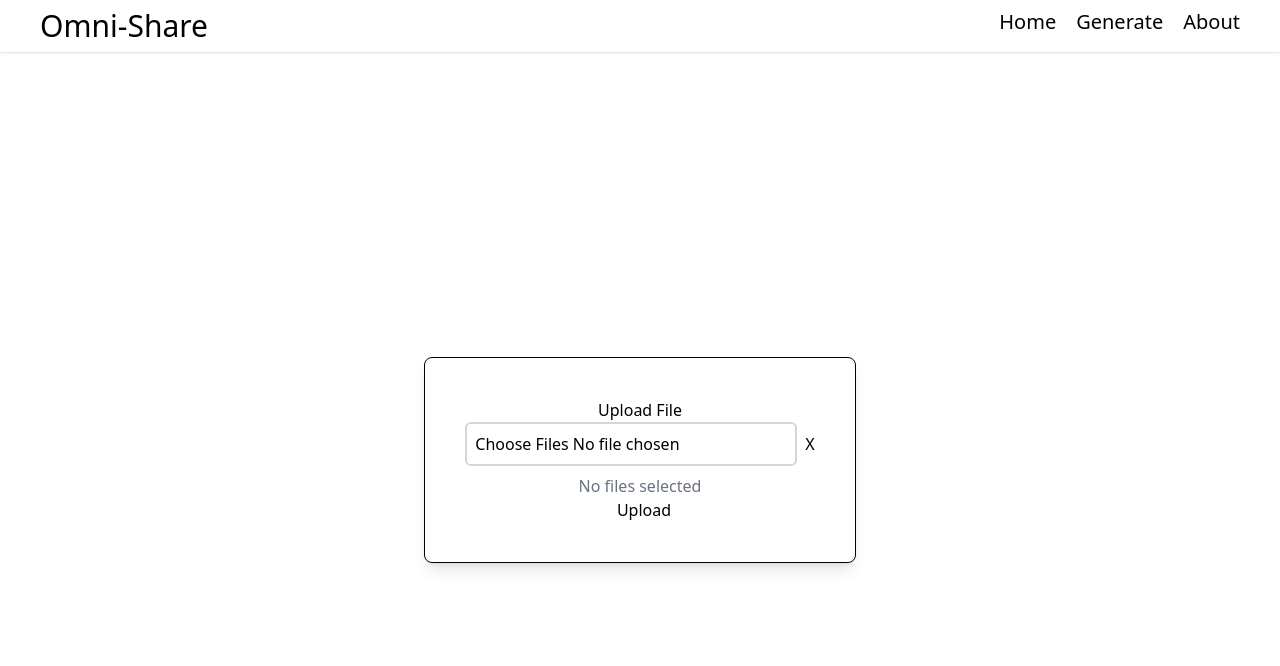
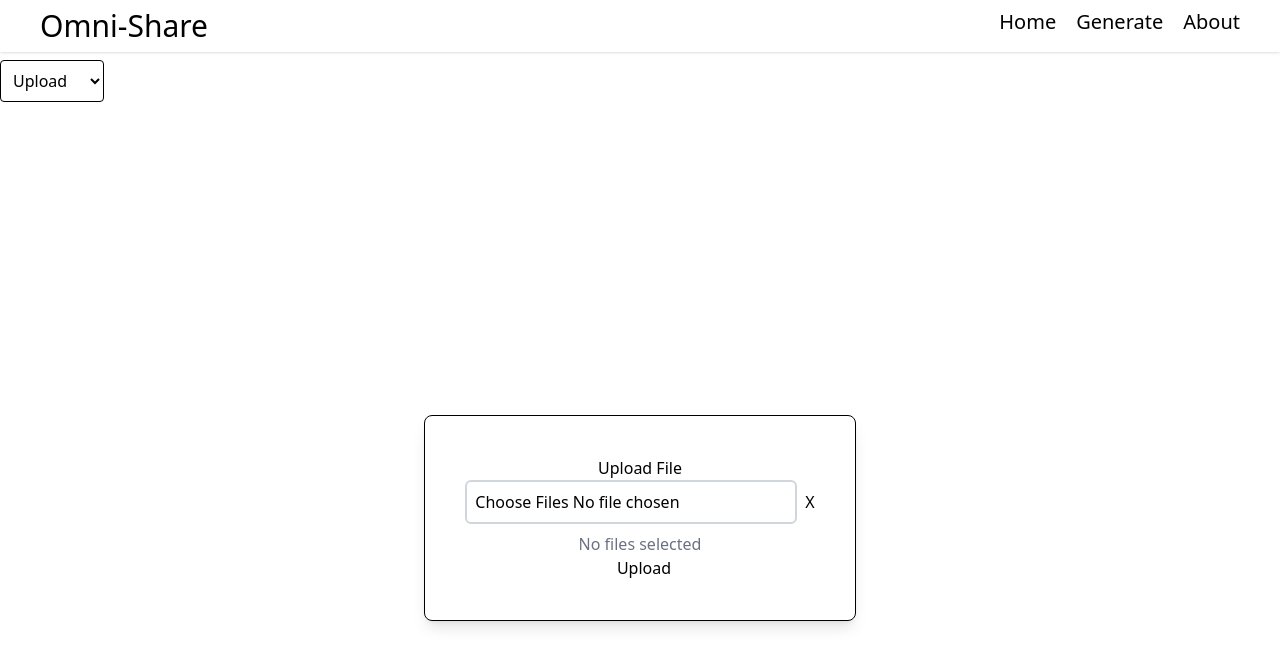
Before and after one commit to Ishaanvats74/Omni-share, a Next.js app: page /generate in a window 1280 px wide. Shown: the top 666 px of the page. Built offline with nearby package versions, Linux system fonts and the light colour scheme.

Commit message:
added link to qr code also

```diff
--- /dev/null
+++ b/app/components/Qrcode.jsx
@@ -0,0 +1,34 @@
+import { QRCodeSVG } from 'qrcode.react'
+import React, { useRef, useState } from 'react'
+
+const Qrcode = () => {
+    const link = useRef(null);
+    const [url,setUrl] =  useState('');
+
+    const upload = ()=>{
+        setUrl(link.current.value);
+    }
+
+    const cancel = ()=>{
+        setUrl('');
+        link.current.value = "";
+
+    }
+  return (
+     <div>
+        <div>
+            <input type="text" ref={link} />
+            <button disabled="" onClick={upload}>Upload</button>
+            <button onClick={cancel}>cancel</button>
+        </div>
+        {url &&(
+            <div>
+                <QRCodeSVG value={url} size={128}/>
+            </div>
+            )
+        }
+     </div>
+  )
+}
+
+export default Qrcode
--- /dev/null
+++ b/app/generate/page.js
@@ -0,0 +1,27 @@
+'use client';
+import React, { useState } from 'react';
+import Upload from '../components/Upload';
+import Qrcode from '../components/Qrcode';
+
+const Page = () => {
+  const [selectedOption, setSelectedOption] = useState('upload');
+
+  return (
+    <div>
+      <select
+        onChange={(e) => setSelectedOption(e.target.value)}
+        className="border p-2 rounded"
+      >
+        <option value="upload">Upload</option>
+        <option value="qrcode">QR Code</option>
+      </select>
+
+      <div className="mt-4">
+        {selectedOption === 'upload' && <Upload />}
+        {selectedOption === 'qrcode' && <Qrcode />}
+      </div>
+    </div>
+  );
+};
+
+export default Page;
--- a/app/generate/page.jsx
+++ b/app/qrcodeGenerator/page.jsx
@@ -1,11 +1,9 @@
 import React from 'react'
-import Upload from '../components/Upload'
 
 const page = () => {
   return (
     <div>
 
-      <Upload></Upload>
     </div>
   )
 }
```
Also changed, not shown: app/navbar/page.jsx (renamed from app/navbar/page.js).
